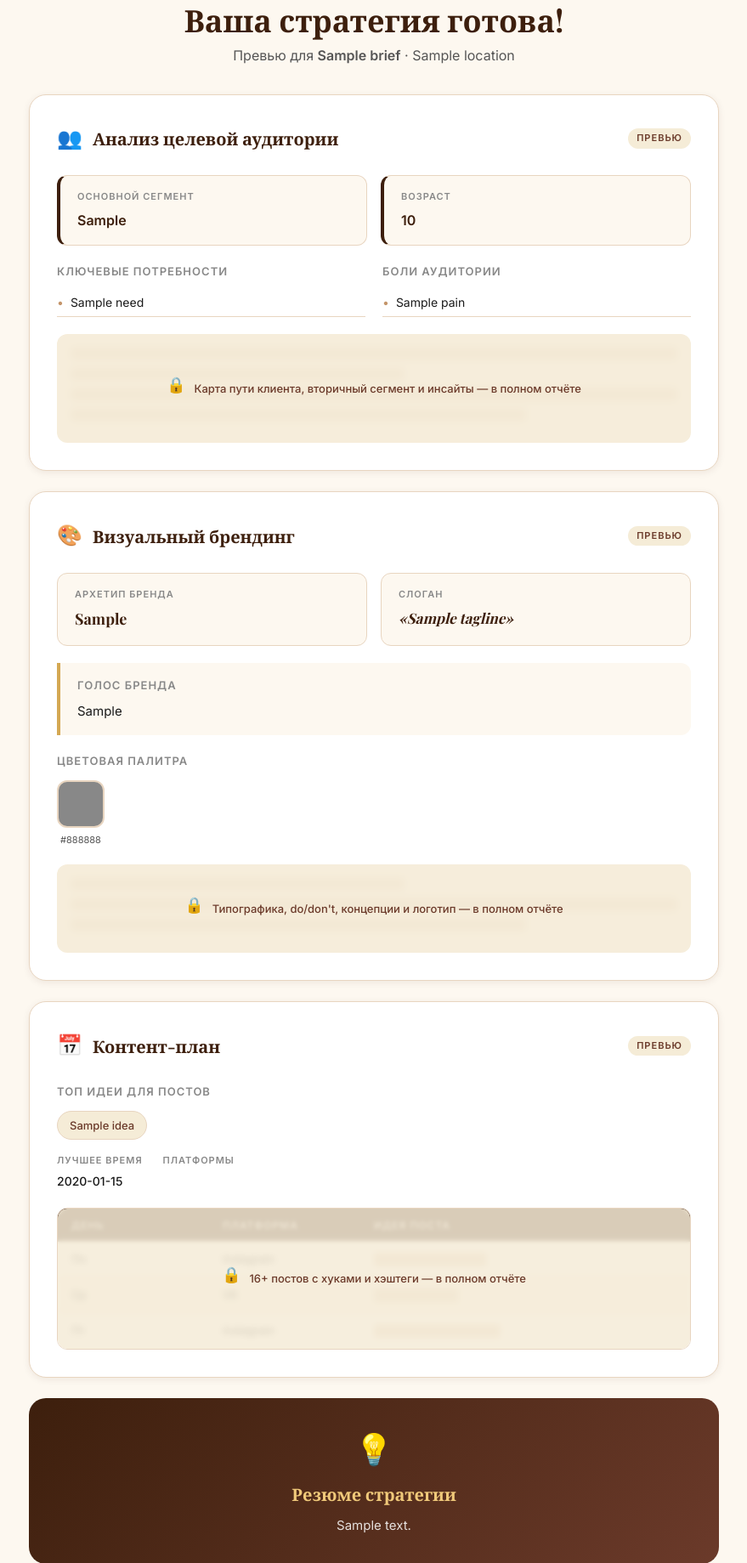
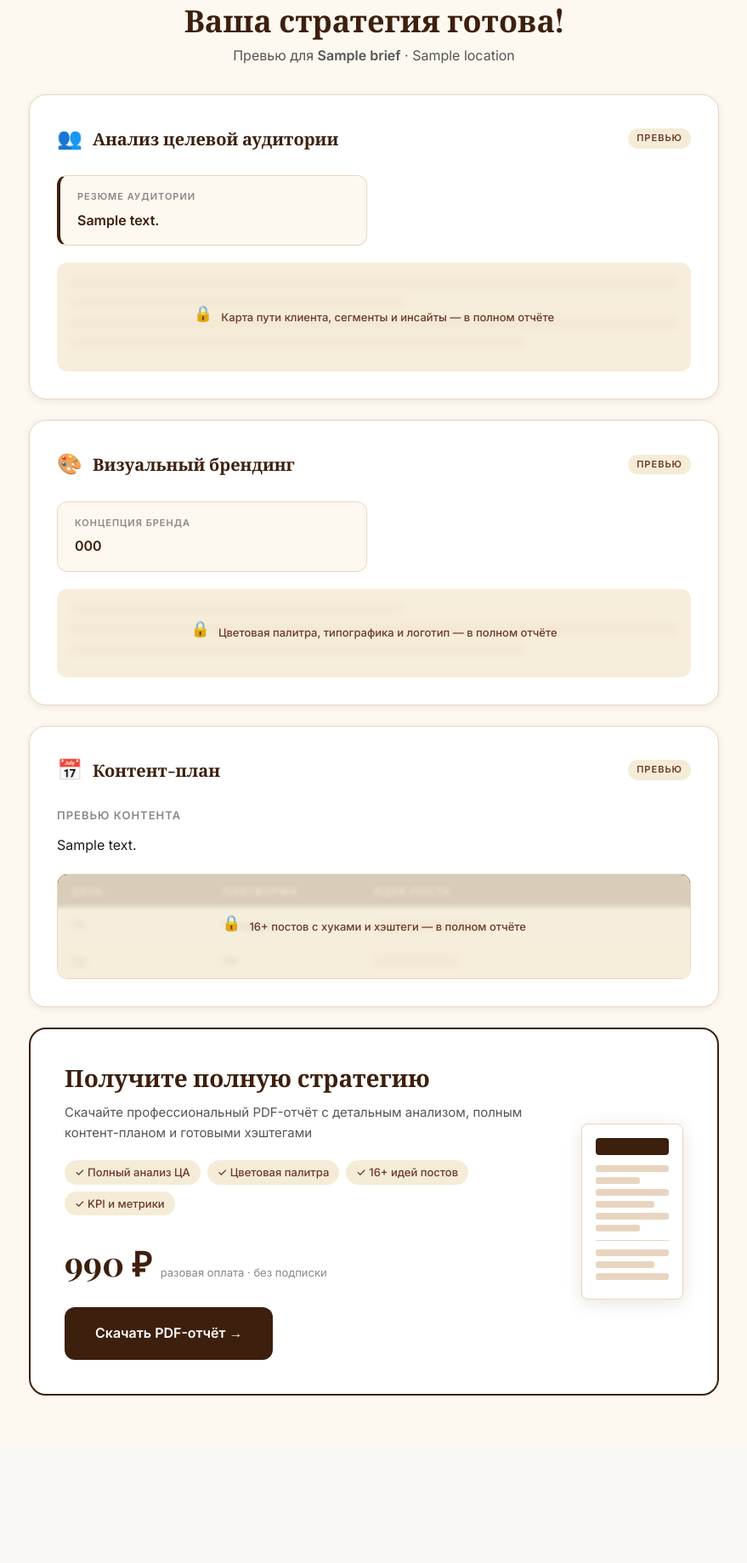
Before and after one commit to bagaudin200/Coffee, a Flask app: template templates/preview.html in a window 1280 px wide. Shown: the part 219-2058 px from the top of the page at 85% size, without its empty margins (200-1079 px from the left). After the commit the page ends 1861 px from the top, so only its background shows below. Run offline with Flask 3, Linux system fonts and the light colour scheme; the template is opened without the code that fills it: most values are stand-ins (such as "Sample title", 1, 10 or a date in 2020).

Commit message:
Fix: resolve preview template error and add DeepSeek API support

````diff
--- a/ai_generator.py
+++ b/ai_generator.py
@@ -34,7 +34,6 @@ MOCK_FULL = {
 
 def clean_json_response(text: str) -> dict:
     """Clean JSON response from AI (remove markdown code blocks if present)."""
-    # Remove markdown code blocks like ```json ... ```
     text = re.sub(r'```json\s*', '', text)
     text = re.sub(r'```\s*', '', text)
     text = text.strip()
@@ -57,7 +56,25 @@ def generate_strategy_openai(system_prompt: str, user_prompt: str, preview_only:
             {"role": "user", "content": user_prompt}
         ],
         temperature=0.7,
-        max_tokens=2000 if preview_only else 4000
+        response_format={"type": "json_object"}
+    )
+    return clean_json_response(response.choices[0].message.content)
+
+def generate_strategy_deepseek(system_prompt: str, user_prompt: str, preview_only: bool) -> dict:
+    api_key = os.environ.get("DEEPSEEK_API_KEY")
+    if not api_key:
+        raise ValueError("No DeepSeek API key found.")
+
+    # DeepSeek uses OpenAI-compatible API
+    client = OpenAI(api_key=api_key, base_url="https://api.deepseek.com")
+    response = client.chat.completions.create(
+        model="deepseek-chat",
+        messages=[
+            {"role": "system", "content": system_prompt},
+            {"role": "user", "content": user_prompt}
+        ],
+        temperature=0.7,
+        response_format={"type": "json_object"}
     )
     return clean_json_response(response.choices[0].message.content)
 
@@ -74,32 +91,38 @@ def generate_strategy_gemini(system_prompt: str, user_prompt: str) -> dict:
     return clean_json_response(response.text)
 
 def generate_strategy(data: dict, preview_only: bool = True) -> dict:
-    # 1. ABSOLUTE TEST MODE (Priority 1)
-    # Check if ANY field contains "TEST"
+    # 1. TEST MODE
     all_values = " ".join([str(v) for v in data.values()]).upper()
     if "TEST" in all_values:
-        print("!!! TEST MODE ACTIVATED !!! Returning mock data immediately.")
+        print("!!! TEST MODE ACTIVATED !!!")
         return MOCK_PREVIEW if preview_only else MOCK_FULL
 
     # 2. Normal AI Generation
     system_prompt = "Ты эксперт по маркетингу кофеен. Отвечай только в формате JSON."
     user_prompt = f"Создай {'превью' if preview_only else 'полную'} стратегию для кофейни: {json.dumps(data, ensure_ascii=False)}"
 
+    # Try DeepSeek (User requested)
+    if os.environ.get("DEEPSEEK_API_KEY"):
+        try:
+            print("Attempting generation with DeepSeek...")
+            return generate_strategy_deepseek(system_prompt, user_prompt, preview_only)
+        except Exception as e:
+            print(f"DeepSeek error: {str(e)}")
+
     # Try OpenAI
     if os.environ.get("OPENAI_API_KEY") or os.environ.get("OPEN_API_KEY"):
         try:
+            print("Attempting generation with OpenAI...")
             return generate_strategy_openai(system_prompt, user_prompt, preview_only)
         except Exception as e:
             print(f"OpenAI error: {str(e)}")
-            if not os.environ.get("GOOGLE_API_KEY"):
-                raise e
 
     # Fallback to Gemini
     if os.environ.get("GOOGLE_API_KEY"):
         try:
+            print("Attempting generation with Gemini...")
             return generate_strategy_gemini(system_prompt, user_prompt)
         except Exception as e:
             print(f"Gemini error: {str(e)}")
-            raise e
 
-    raise ValueError("No valid AI API keys found. Use 'TEST' in the form to skip AI.")
+    raise ValueError("No valid AI API keys found. Please check Railway variables.")
--- a/templates/preview.html
+++ b/templates/preview.html
@@ -45,31 +45,8 @@
 
     <div class="preview-cards">
       <div class="preview-card highlight">
-        <div class="card-label">Основной сегмент</div>
-        <div class="card-value">{{ strategy.audience_preview.primary_segment }}</div>
-      </div>
-      <div class="preview-card highlight">
-        <div class="card-label">Возраст</div>
-        <div class="card-value">{{ strategy.audience_preview.age_range }}</div>
-      </div>
-    </div>
-
-    <div class="preview-list-section">
-      <div class="preview-list-block">
-        <h4>Ключевые потребности</h4>
-        <ul>
-          {% for need in strategy.audience_preview.key_needs %}
-          <li>{{ need }}</li>
-          {% endfor %}
-        </ul>
-      </div>
-      <div class="preview-list-block">
-        <h4>Боли аудитории</h4>
-        <ul class="pain-list">
-          {% for pain in strategy.audience_preview.pain_points %}
-          <li>{{ pain }}</li>
-          {% endfor %}
-        </ul>
+        <div class="card-label">Резюме аудитории</div>
+        <div class="card-value">{{ strategy.get('audience_summary', 'Данные генерируются...') }}</div>
       </div>
     </div>
 
@@ -83,7 +60,7 @@
       </div>
       <div class="lock-overlay">
         <span class="lock-icon">🔒</span>
-        <span>Карта пути клиента, вторичный сегмент и инсайты — в полном отчёте</span>
+        <span>Карта пути клиента, сегменты и инсайты — в полном отчёте</span>
       </div>
     </div>
   </div>
@@ -98,29 +75,8 @@
 
     <div class="preview-cards">
       <div class="preview-card brand-card">
-        <div class="card-label">Архетип бренда</div>
-        <div class="card-value brand-archetype">{{ strategy.branding_preview.brand_archetype }}</div>
-      </div>
-      <div class="preview-card tagline-card">
-        <div class="card-label">Слоган</div>
-        <div class="card-value tagline">«{{ strategy.branding_preview.tagline }}»</div>
-      </div>
-    </div>
-
-    <div class="brand-voice-block">
-      <h4>Голос бренда</h4>
-      <p>{{ strategy.branding_preview.brand_voice }}</p>
-    </div>
-
-    <div class="color-palette">
-      <h4>Цветовая палитра</h4>
-      <div class="palette-swatches">
-        {% for color in strategy.branding_preview.color_palette %}
-        <div class="swatch">
-          <div class="swatch-color" style="background: {{ color }};"></div>
-          <div class="swatch-name">{{ color }}</div>
-        </div>
-        {% endfor %}
+        <div class="card-label">Концепция бренда</div>
+        <div class="card-value">{{ strategy.get('branding_concept', 'Данные генерируются...') }}</div>
       </div>
     </div>
 
@@ -133,7 +89,7 @@
       </div>
       <div class="lock-overlay">
         <span class="lock-icon">🔒</span>
-        <span>Типографика, do/don't, концепции и логотип — в полном отчёте</span>
+        <span>Цветовая палитра, типографика и логотип — в полном отчёте</span>
       </div>
     </div>
   </div>
@@ -148,23 +104,8 @@
 
     <div class="content-teaser">
       <div class="teaser-block">
-        <h4>Топ идеи для постов</h4>
-        <div class="content-ideas">
-          {% for idea in strategy.content_teaser.top_content_ideas %}
-          <div class="content-idea-chip">{{ idea }}</div>
-          {% endfor %}
-        </div>
-      </div>
-
-      <div class="teaser-meta">
-        <div class="teaser-item">
-          <span class="teaser-label">Лучшее время</span>
-          <span class="teaser-value">{{ strategy.content_teaser.best_posting_times }}</span>
-        </div>
-        <div class="teaser-item">
-          <span class="teaser-label">Платформы</span>
-          <span class="teaser-value">{{ strategy.content_teaser.recommended_platforms | join(', ') }}</span>
-        </div>
+        <h4>Превью контента</h4>
+        <p>{{ strategy.get('content_preview', 'Данные генерируются...') }}</p>
       </div>
     </div>
 
@@ -186,24 +127,12 @@
           <div class="cal-cell">VK</div>
           <div class="cal-cell blurred">████████████</div>
         </div>
-        <div class="cal-row">
-          <div class="cal-cell">Пт</div>
-          <div class="cal-cell">Instagram</div>
-          <div class="cal-cell blurred">██████████████████</div>
-        </div>
       </div>
       <div class="lock-overlay">
         <span class="lock-icon">🔒</span>
         <span>16+ постов с хуками и хэштеги — в полном отчёте</span>
       </div>
     </div>
-  </div>
-
-  <!-- STRATEGY SUMMARY -->
-  <div class="strategy-summary">
-    <div class="summary-icon">💡</div>
-    <h3>Резюме стратегии</h3>
-    <p>{{ strategy.strategy_summary }}</p>
   </div>
 
   <!-- CTA BLOCK -->
````
